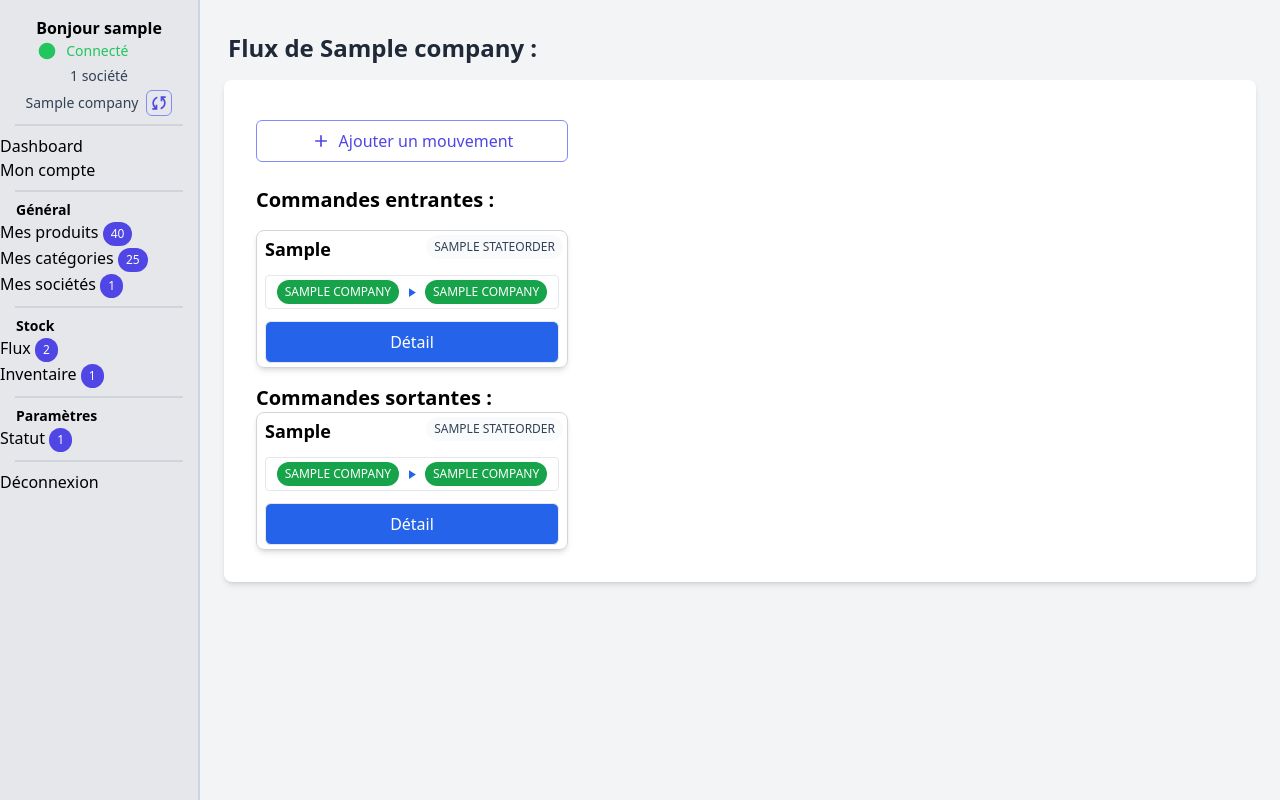
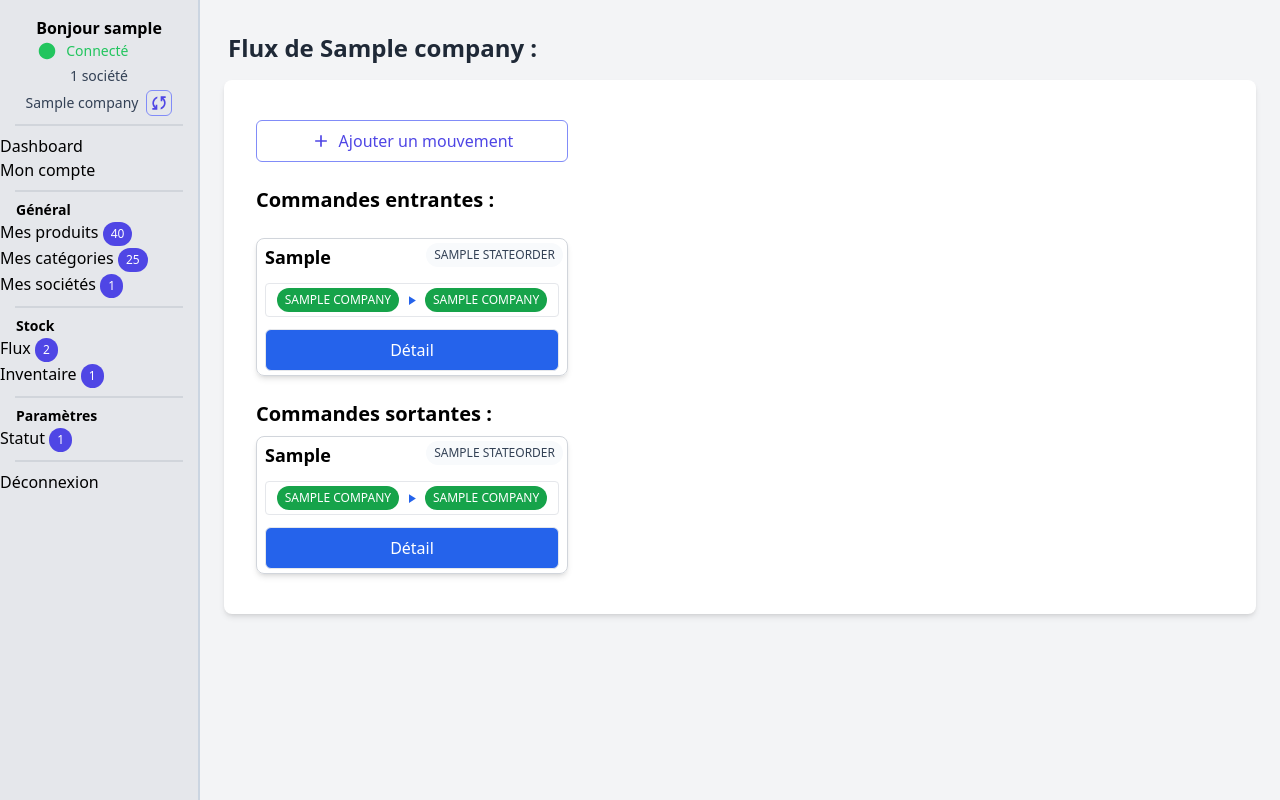
Before and after one commit to math-dev-24/stock-django, a Django app: page /flux in a window 1280 px wide. Run offline with Django 5.2, Linux system fonts and the light colour scheme; a user stored in the database is signed in; data comes from the database, SQL or seed files in the repository; tables that the repository leaves empty hold one stand-in row (values such as "Sample post"); style sheets or scripts are compiled from the project's sources; parts of the project's set-up code (start-up, migrations or seed data) failed here and were passed over.

Commit message:
fixe product / design

```diff
--- a/src/catalog/views.py
+++ b/src/catalog/views.py
@@ -41,7 +41,11 @@ def product_list_view(request):
         "category_filtered": category
     }
 
-    return render(request, "catalog/product/list.html", context)
+    return render(
+        request,
+        "catalog/product/list.html",
+        context
+    )
 
 
 @login_required
--- a/src/static_src/css/main.css
+++ b/src/static_src/css/main.css
@@ -200,7 +200,7 @@ input, select, textarea {
 }
 
 .card {
-    @apply rounded-lg border border-gray-300 shadow-md px-2 py-1 relative;
+    @apply rounded-lg border border-gray-300 shadow-md px-2 py-1 relative my-2;
     .card-body {
         @apply flex flex-col gap-2;
         .card-title {
--- a/src/templates/catalog/product/list.html
+++ b/src/templates/catalog/product/list.html
@@ -17,7 +17,7 @@
         </a>
     </div>
    <div>
-       <form method="GET" class="grid grid-cols-5 gap-2" id="filter-form">
+       <form method="GET" class="grid grid-cols-5 gap-2 m-0 p-0" id="filter-form">
             <div class="form-group col-span-2">
                 <label for="category">Catégorie</label>
                 <select name="category" id="category" class="border border-gray-300 rounded-lg p-2 focus:border-indigo-500 focus:ring-indigo-500">
```
Also changed, not shown: src/templates/stock/inventory.html (indentation only).
